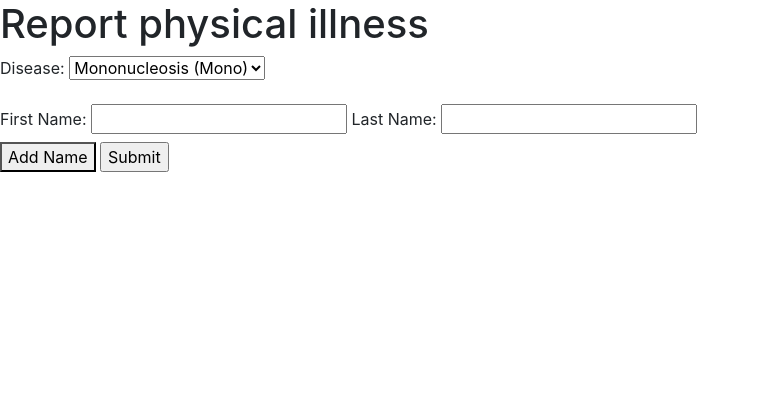
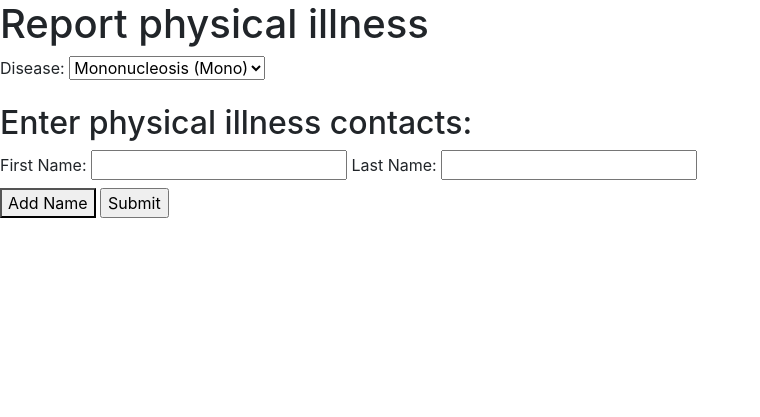
Before and after one commit to MatthewELucio/ContactTracingAppHooHacks, a Django app: template App/templates/report_physical.html in a window 1280 px wide. Shown: the part 92-509 px from the top of the page, without its empty margins (0-760 px from the left). Run offline with Django 4.2, Linux system fonts and the light colour scheme; the template is opened without the code that fills it: values that come from a table or form of the project are taken from there, others are empty; some libraries are stand-ins or nearby versions.

Commit message:
add text on physical form

```diff
--- a/App/templates/report_physical.html
+++ b/App/templates/report_physical.html
@@ -8,6 +8,8 @@
 <form method="post">
     {% csrf_token %}
     {{ form.as_p }}
+
+    <h2> Enter physical illness contacts:</h2>
 
     <div id="names-container">
       <div class="name-row">
```
Also changed, not shown: App/migrations/0012_alter_physicalreport2_disease.py (added).
